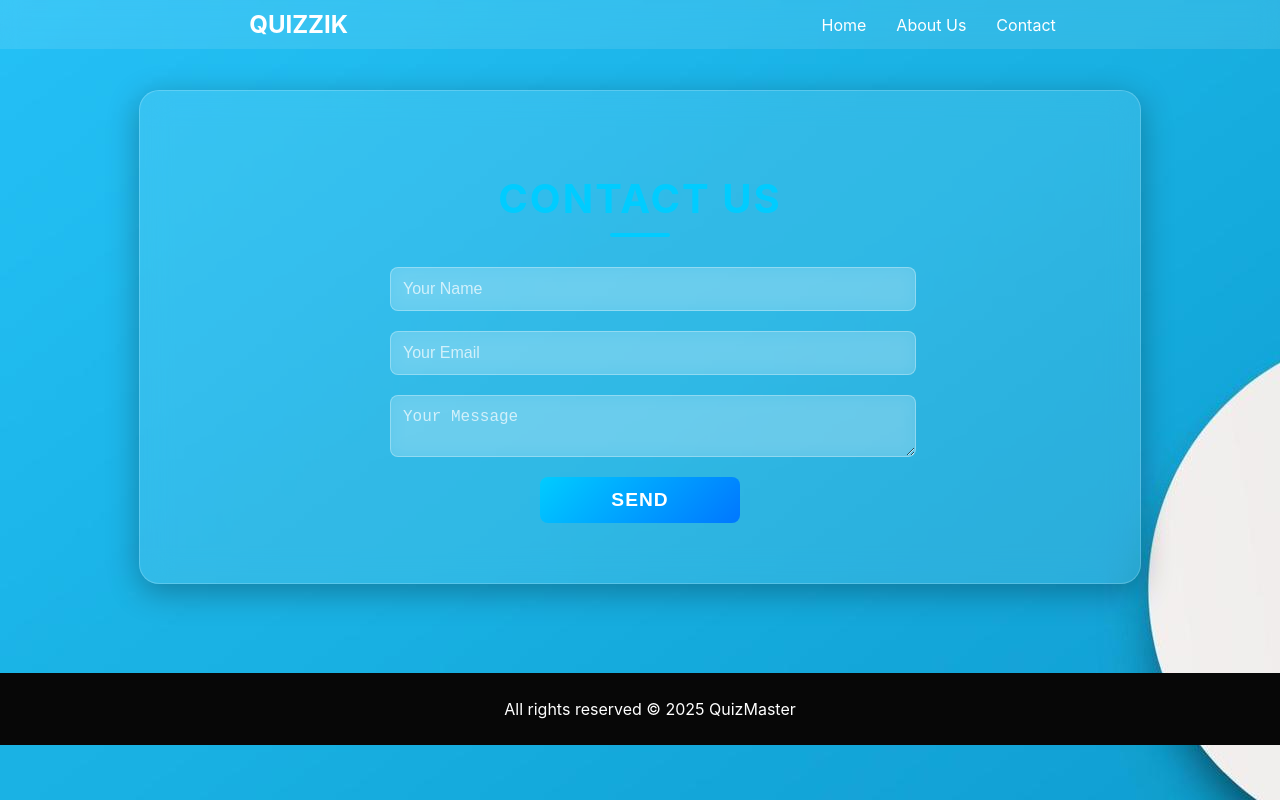
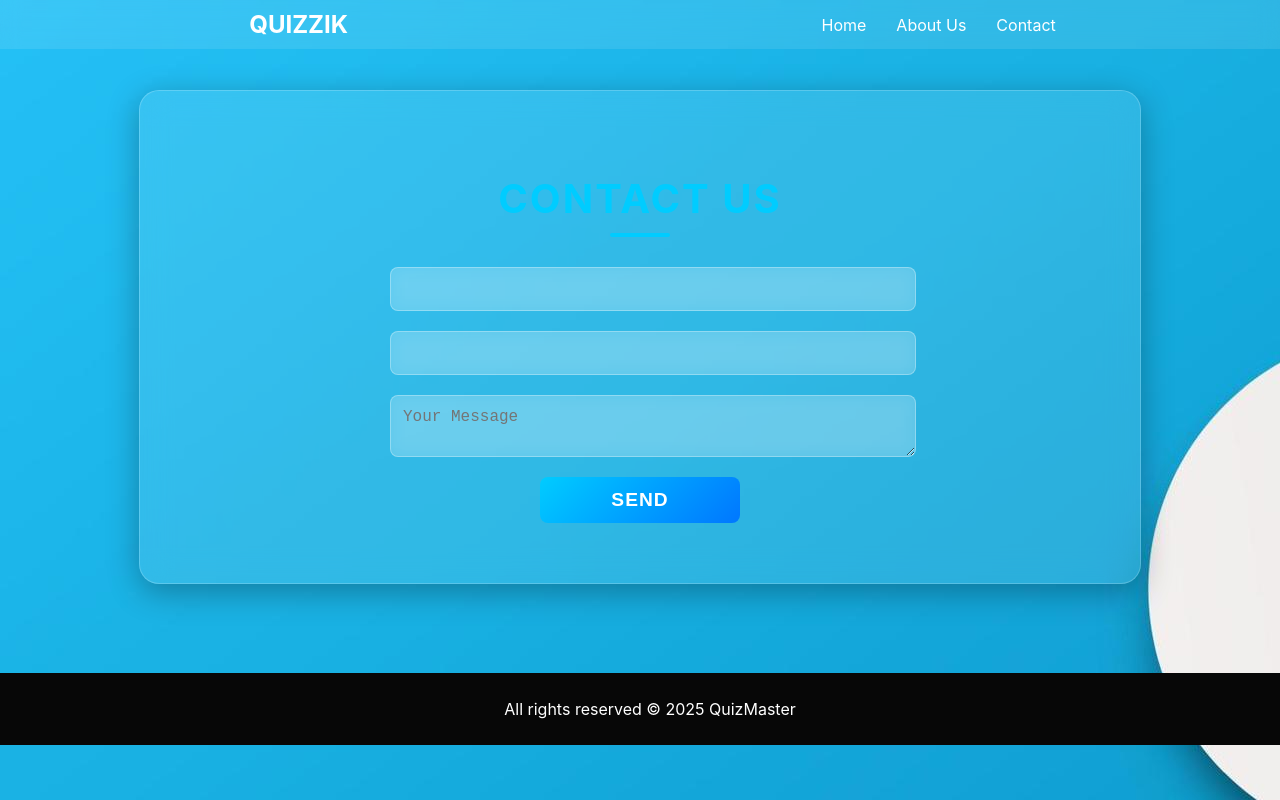
Before and after one commit to SateesH1122/frontend, an Angular app: page /contact in a window 1280 px wide. Built offline with nearby package versions, Linux system fonts and the light colour scheme.

Commit message:
Added email sending Option for contact us

```diff
--- a/package.json
+++ b/package.json
@@ -23,6 +23,7 @@
     "@angular/router": "^19.2.0",
     "@angular/ssr": "^19.2.1",
     "bootstrap": "^5.3.3",
+    "emailjs-com": "^3.2.0",
     "express": "^4.18.2",
     "rxjs": "~7.8.0",
     "tslib": "^2.3.0",
--- a/src/app/components/landing_page/contact/contact.component.css
+++ b/src/app/components/landing_page/contact/contact.component.css
@@ -65,10 +65,8 @@
   transition: all 0.3s ease-in-out;
 }
 
-/* Input Placeholder */
-.contact input::placeholder,
-.contact textarea::placeholder {
-  color: rgba(255, 255, 255, 0.7);
+.contact input {
+  cursor: not-allowed;
 }
 
 /* Input Focus */
--- a/src/app/components/landing_page/contact/contact.component.html
+++ b/src/app/components/landing_page/contact/contact.component.html
@@ -1,4 +1,4 @@
-<app-navbar></app-navbar>
+<!-- <app-navbar></app-navbar>
 <section class="contact">
   <h2>Contact Us</h2>
   <form>
@@ -8,4 +8,16 @@
     <button type="submit">Send</button>
   </form>
 </section>
+<app-footer></app-footer> -->
+
+<app-navbar></app-navbar>
+<section class="contact">
+  <h2>Contact Us</h2>
+  <form (submit)="sendEmail($event)">
+    <input type="text" name="name" [value]="username" required readonly>
+    <input type="email" name="email" [value]="email" required readonly>
+    <textarea name="message" placeholder="Your Message" required></textarea>
+    <button type="submit">Send</button>
+  </form>
+</section>
 <app-footer></app-footer>
--- a/src/app/components/landing_page/contact/contact.component.ts
+++ b/src/app/components/landing_page/contact/contact.component.ts
@@ -1,13 +1,46 @@
-import { Component } from '@angular/core';
+// import { Component } from '@angular/core';
+// import { NavbarComponent } from "../navbar/navbar.component";
+// import { FooterComponent } from "../footer/footer.component";
+
+// @Component({
+//   selector: 'app-contact',
+//   imports: [NavbarComponent, FooterComponent],
+//   templateUrl: './contact.component.html',
+//   styleUrl: './contact.component.css'
+// })
+// export class ContactComponent {
+
+// }
+
+import { Component, OnInit } from '@angular/core';
 import { NavbarComponent } from "../navbar/navbar.component";
 import { FooterComponent } from "../footer/footer.component";
+import emailjs, { EmailJSResponseStatus } from 'emailjs-com';
+import { UserService } from '../../../services/user.service';
 
 @Component({
   selector: 'app-contact',
   imports: [NavbarComponent, FooterComponent],
   templateUrl: './contact.component.html',
-  styleUrl: './contact.component.css'
+  styleUrls: ['./contact.component.css']
 })
-export class ContactComponent {
+export class ContactComponent implements OnInit {
 
+  email: string = '';
+  username: string = '';
+  constructor(private userservice: UserService) { }
+  ngOnInit(): void {
+    this.email = this.userservice.getUser().email;
+    this.username = this.userservice.getUser().username;
+  }
+  public sendEmail(e: Event) {
+    e.preventDefault();
+
+    emailjs.sendForm('service_mknr2ay', 'template_5bw74wb', e.target as HTMLFormElement, '_KqmKltuKVn1sIqWX')
+      .then((result: EmailJSResponseStatus) => {
+        alert('Email sent successfully!');
+      }, (error) => {
+        alert('Failed to send email. Please try again later.');
+      });
+  }
 }
--- a/src/app/components/landing_page/navbar/navbar.component.html
+++ b/src/app/components/landing_page/navbar/navbar.component.html
@@ -5,7 +5,6 @@
     <li *ngIf="isLoggedIn && role=='Admin'" (click)="navigateTo('dashboard')"><a>Dashboard</a></li>
     <li *ngIf="isLoggedIn && role=='Student'" (click)="navigateTo('user-dashboard')"><a>Dashboard</a></li>
     <li *ngIf="!isLoggedIn" (click)="navigateTo('about')"><a>About Us</a></li>
-    <li *ngIf="!isLoggedIn" (click)="navigateTo('contact')"><a>Contact</a></li>
     <li *ngIf="isLoggedIn" class="profile-menu">
       <a class="profile-link">
         {{ userName }}
@@ -15,6 +14,7 @@
         <a class="dropdown-menu-item" (click)="deleteAccount()">Delete Account</a>
       </ul>
     </li>
+    <li (click)="contactus()"><a>Contact</a></li>
     <li *ngIf="isLoggedIn" (click)="logout()"><a>Logout</a></li>
   </ul>
 </nav>
--- a/src/app/components/landing_page/navbar/navbar.component.ts
+++ b/src/app/components/landing_page/navbar/navbar.component.ts
@@ -12,6 +12,7 @@ import { HttpClient } from '@angular/common/http';
   styleUrl: './navbar.component.css'
 })
 export class NavbarComponent {
+
   isLoggedIn: boolean = false;
   userName: string = '';
   role: string = '';
@@ -45,4 +46,14 @@ export class NavbarComponent {
     this.userservice.setUser(0, '', '', '');
     this.navigateTo('');
   }
+
+  contactus() {
+    if (this.isLoggedIn) {
+      this.navigateTo('contact');
+    }
+    else {
+      alert('Please login to access this feature');
+      this.navigateTo('');
+    }
+  }
 }
```
Also changed, not shown: 1 other file (tests, documents, lock files or other folders).
